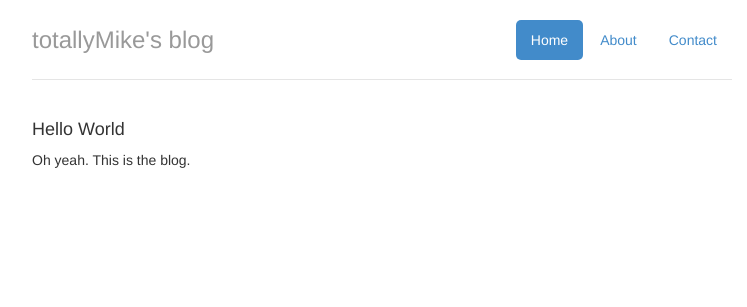
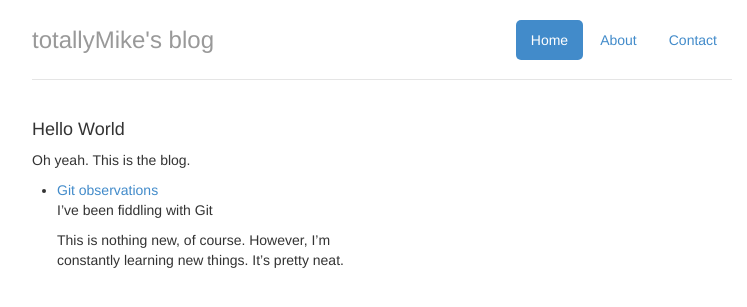
Before and after one commit to totallymike/totallymike.github.io, a Jekyll site: the page built from index.html, in a window 1280 px wide. Shown: the top 307 px of the page, without its empty margins (258-1005 px from the left). Built offline with Jekyll 4.4.1, drawn with Linux system fonts in a browser that asks for light colours; nearby versions of some CDN libraries.

Commit message:
Updated layout.  Added a post.

```diff
--- a/_layouts/main.html
+++ b/_layouts/main.html
@@ -79,7 +79,7 @@
       </ul>
       <h3 class="text-muted">totallyMike's blog</h3>
     </div>
-    {{ page.content }}
+    {{ content }}
   </div>
 
   <!-- Javascript plugins (requires jQuery) -->
--- /dev/null
+++ b/_posts/2013-06-04-Git-Observations.md
@@ -0,0 +1,7 @@
+---
+layout: main
+title: Git observations
+---
+## I've been fiddling with Git
+
+This is nothing new, of course.  However, I'm constantly learning new things.  It's pretty neat.
--- a/index.html
+++ b/index.html
@@ -7,5 +7,13 @@ title: totallyMike's blog
   <div class="col col-lg-6">
     <h4>Hello World</h4>
     <p>Oh yeah.  This is the blog.</p>
+    <ul>
+      {% for post in site.posts %}
+      <li>
+        <a href="{{ post.url }}">{{ post.title }}</a>
+        <p {{ post.excerpt }}</p>
+      </li>
+      {% endfor %}
+    </ul>
   </div>
 </div>
```
